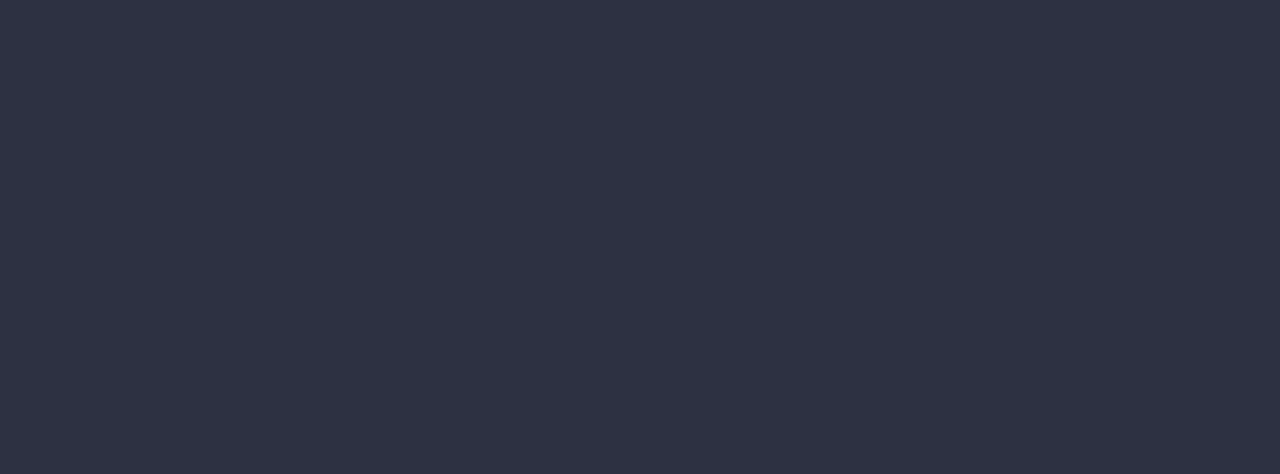
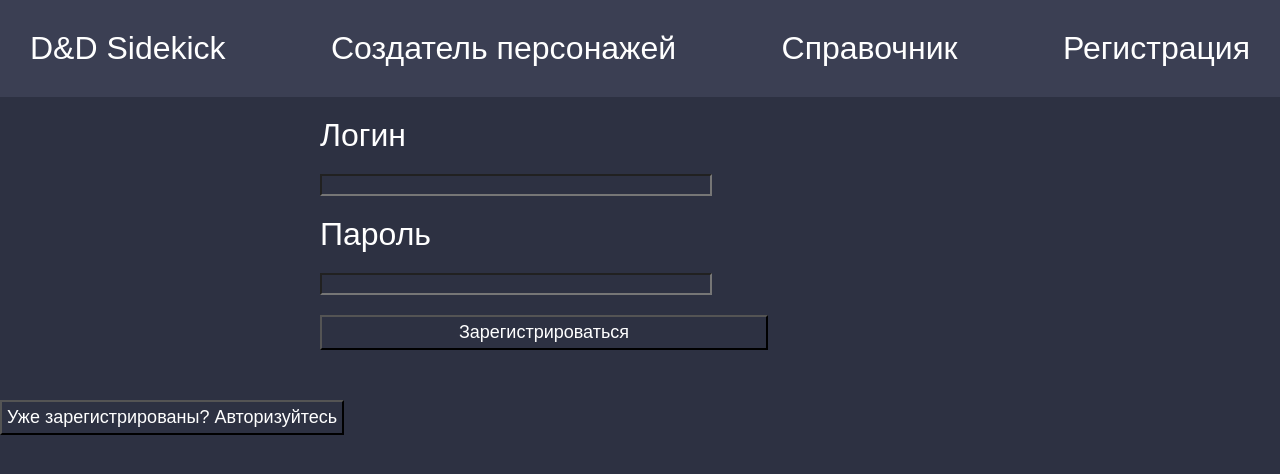
Before and after one commit to Voldezhur/DnDSidekick, a React (Create React App) app in the folder client/: page /register in a window 1280 px wide. Shown: the top 474 px of the page. Built offline with nearby package versions, Linux system fonts and the light colour scheme; a web font is replaced by a local one.

Commit message:
Started implementing authorization . Added registration link to header . Slight changes to header styling . Added a registration form
notes:
. Registration form currently just logs the user input to the console

```diff
--- a/client/src/components/Header.jsx
+++ b/client/src/components/Header.jsx
@@ -1,5 +1,6 @@
-import React from "react";
+import React, { useState } from "react";
 import { Link } from "react-router-dom";
+import { UserContext } from "../App";
 
 
 function ProfileIcon () {
@@ -10,6 +11,8 @@ function ProfileIcon () {
 
 
 export default function Header () {
+    const {user, setUser} = useState(UserContext);
+
     return (
         <header>
             <div className="header-flex">
@@ -22,7 +25,14 @@ export default function Header () {
                 <Link to='/compendium' className="page-link">
                     Справочник
                 </Link>
-                <ProfileIcon />
+
+                {user
+                    ? <ProfileIcon />
+                    :
+                    <Link to='/register' className="page-link">
+                        Регистрация
+                    </Link>
+                }
             </div>
         </header>
     );
--- a/client/src/pages/Register.jsx
+++ b/client/src/pages/Register.jsx
@@ -1,9 +1,38 @@
-import React from "react";
+import React, { useContext, useState } from "react";
+
+import Header from "../components/Header";
+import { UserContext } from "../App";
+import { Link } from "react-router-dom";
 
 const Register = () => {
+    const {user, setUser} = useContext(UserContext);
+
+    const [password, setPassword] = useState('');
+    const [username, setUsername] = useState('');
+
+    const handleSubmit = (e) => {
+        e.preventDefault();
+
+        console.log(username + ' ' + password);
+    }
+
     return (
         <>
+            <Header />
 
+            <form className="main-form" onSubmit={handleSubmit}>
+                <label>Логин</label>
+                <input onChange={(e) => {setUsername(e.target.value)}}></input>
+
+                <label>Пароль</label>
+                <input onChange={(e) => {setPassword(e.target.value)}}></input>
+
+                <button type="submit" className="register-button">Зарегистрироваться</button>
+            </form>
+
+            <Link to={"/login"}>
+                <button className="already-auth-button">Уже зарегистрированы? Авторизуйтесь</button>
+            </Link>
         </>
     );
 }
--- a/client/src/styles/authorization.css
+++ b/client/src/styles/authorization.css
@@ -1,17 +1,23 @@
-.login-main-flex {
+.main-form {
     display: flex;
     flex-direction: column;
-    height: 10%;
-    justify-content: space-between;
-    align-items: center;
+    justify-content: start;
+    align-items: start;
+    gap: 20px;
+
+    font-size: 32px;
+
+    width: 50%;
+    margin: 20px auto 0 auto;
+}
+.main-form input {
+    width: 100%;
 }
 
-.login-greetings-text {
-    font-size: 50px;
-    margin-bottom: 10%;
+.register-button {
+    width: 70%;
 }
 
-input {
-    width: 100%;
-    margin-bottom: 5%;
+.already-auth-button {
+    margin-top: 50px;
 }
```
